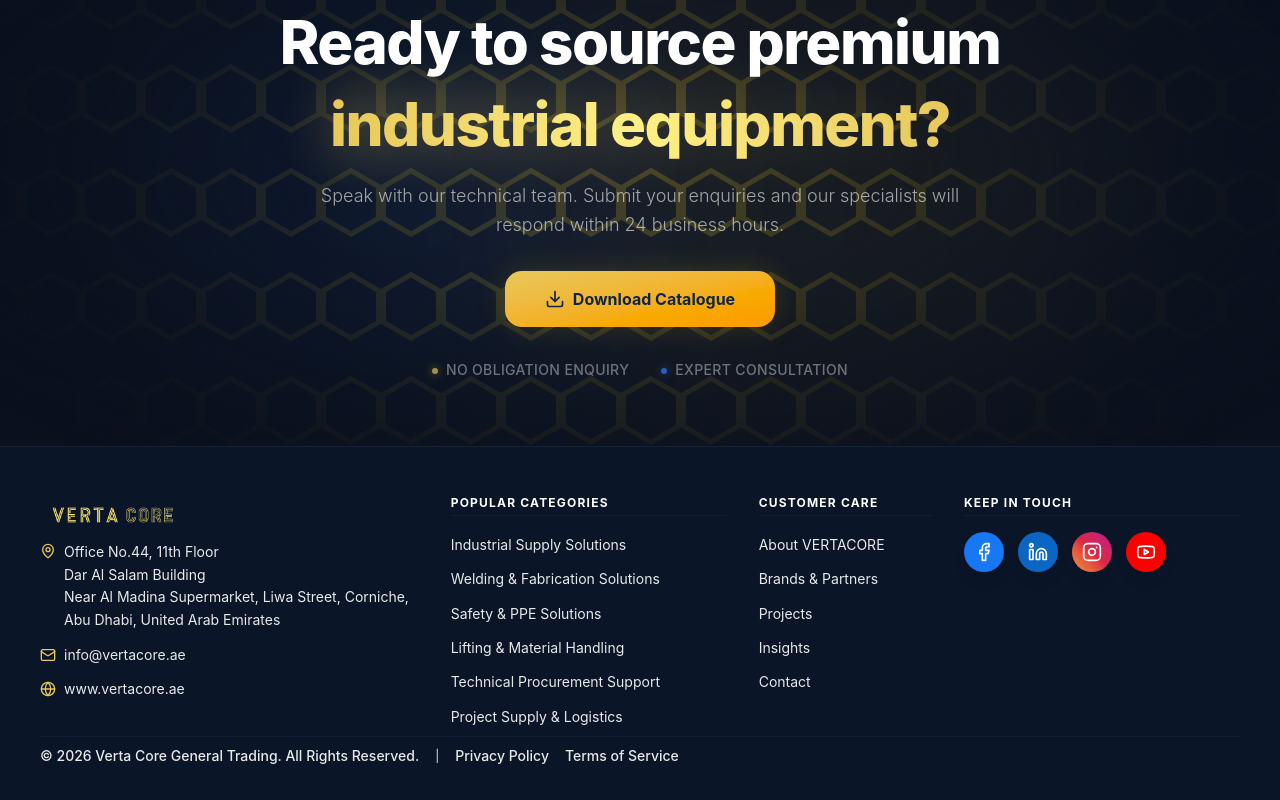
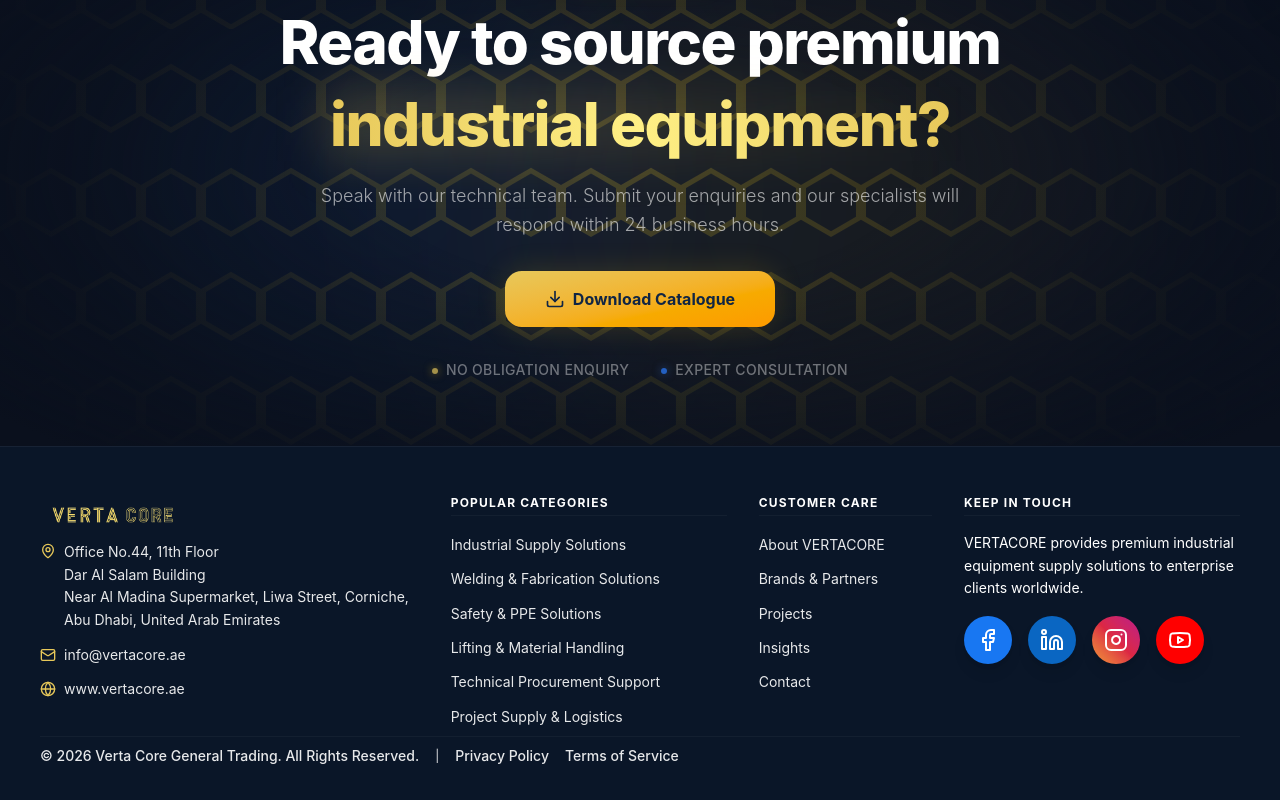
Before and after one commit to Zakertrading01/VertaCore, a Next.js app: page /solutions in a window 1280 px wide. Shown: the part 823-1623 px from the top of the page. Built offline with nearby package versions, Linux system fonts and the light colour scheme; no server answers; the database is empty; a web font is replaced by a local one.

Commit message:
footer fix

```diff
--- a/src/components/layout/Footer.tsx
+++ b/src/components/layout/Footer.tsx
@@ -117,15 +117,26 @@ export function Footer({ showSocials = true }: { showSocials?: boolean }) {
             </ul>
           </div>
 
-          {/* Column 4: Keep in Touch / Newsletter */}
-          {showSocials && (
-            <div className="lg:col-span-3 space-y-4">
+          {/* Column 4: Keep in Touch / Bio */}
+          <div className="lg:col-span-3">
             <h3 className="text-xs font-bold uppercase tracking-widest text-white mb-4 pb-1 border-b border-steel/20">
               Keep In Touch
             </h3>
 
+            <div className="flex flex-col gap-4">
+              {/* Company Bio */}
+              <TapLink
+                href="/about"
+                tabIndex={0}
+                className="block text-sm text-white leading-relaxed hover:text-gold focus:text-gold active:text-gold transition-colors outline-none"
+              >
+                VERTACORE provides premium industrial equipment supply solutions to enterprise clients worldwide.
+              </TapLink>
+
               {/* Social Grid */}
-              <div className="flex items-center gap-3.5 mb-4">
+              {showSocials && (
+                <div>
+                  <div className="flex items-center gap-4">
                     {[
                       { icon: Facebook, bg: "bg-[#1877F2]", label: "Facebook", href: "https://facebook.com" },
                       { icon: Linkedin, bg: "bg-[#0A66C2]", label: "LinkedIn", href: "https://linkedin.com" },
@@ -141,15 +152,17 @@ export function Footer({ showSocials = true }: { showSocials?: boolean }) {
                           rel="noopener noreferrer"
                           aria-label={social.label}
                           tabIndex={0}
-                      className={`w-10 h-10 rounded-full ${social.bg} flex items-center justify-center shadow-lg hover:scale-110 hover:opacity-100 focus:scale-110 focus:opacity-100 active:scale-110 active:opacity-100 hover:ring-2 hover:ring-gold hover:ring-offset-2 hover:ring-offset-[#061022] hover:shadow-[0_0_20px_rgba(250,204,21,0.8)] focus:ring-2 focus:ring-gold focus:ring-offset-2 focus:ring-offset-[#061022] focus:shadow-[0_0_20px_rgba(250,204,21,0.8)] active:ring-2 active:ring-gold active:ring-offset-2 active:ring-offset-[#061022] active:shadow-[0_0_20px_rgba(250,204,21,0.8)] outline-none transition-all duration-300`}
+                          className={`w-12 h-12 rounded-full ${social.bg} flex items-center justify-center shadow-lg hover:scale-110 hover:opacity-100 focus:scale-110 focus:opacity-100 active:scale-110 active:opacity-100 hover:ring-2 hover:ring-gold hover:ring-offset-2 hover:ring-offset-[#061022] hover:shadow-[0_0_20px_rgba(250,204,21,0.8)] focus:ring-2 focus:ring-gold focus:ring-offset-2 focus:ring-offset-[#061022] focus:shadow-[0_0_20px_rgba(250,204,21,0.8)] active:ring-2 active:ring-gold active:ring-offset-2 active:ring-offset-[#061022] active:shadow-[0_0_20px_rgba(250,204,21,0.8)] outline-none transition-all duration-300`}
                         >
-                      <Icon className="h-5 w-5 text-white" />
+                          <Icon className="h-6 w-6 text-white" />
                         </TapLink>
                       );
                     })}
                   </div>
                 </div>
               )}
+            </div>
+          </div>
 
         </div>
 
```
Lines whose indentation alone changed are shown as unchanged.
